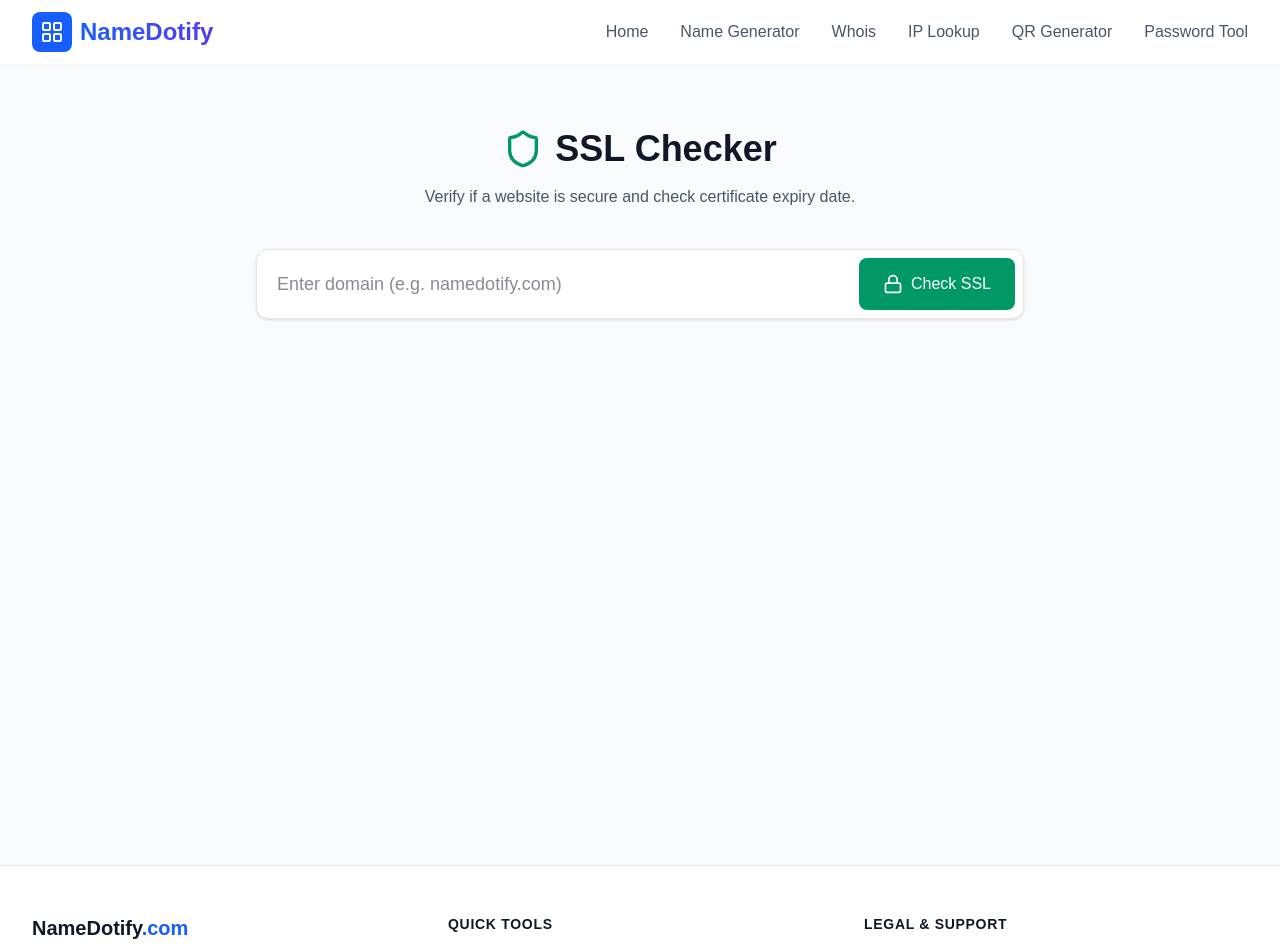
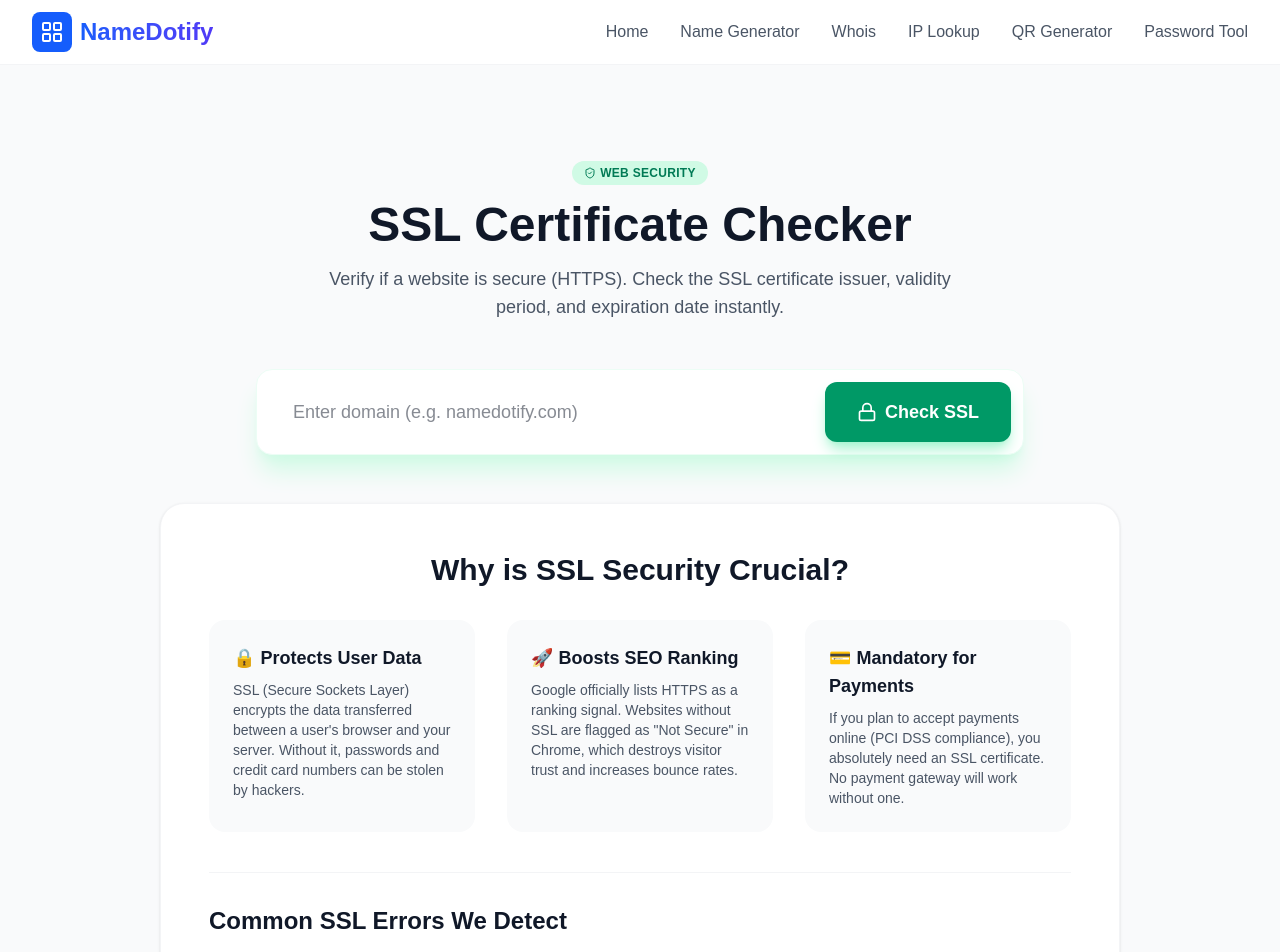
Before and after one commit to ashishjacob786/namedotify, a Next.js app: page /ssl in a window 1280 px wide. Shown: the top 952 px of the page. Built offline with nearby package versions, Linux system fonts and the light colour scheme.

Commit message:
Updated SSL page with SEO and Padding fix

```diff
--- a/src/app/ssl/page.js
+++ b/src/app/ssl/page.js
@@ -1,13 +1,28 @@
 "use client";
 import React, { useState } from 'react';
 import axios from 'axios';
-import { Shield, Lock, Calendar, CheckCircle, XCircle, Loader2 } from 'lucide-react';
+import { Shield, Lock, Calendar, CheckCircle, XCircle, Loader2, AlertTriangle, Server, ShieldCheck } from 'lucide-react';
 
 export default function SSLPage() {
   const [domain, setDomain] = useState('');
   const [data, setData] = useState(null);
   const [loading, setLoading] = useState(false);
   const [error, setError] = useState('');
+
+  // ✅ Advanced JSON-LD Schema
+  const jsonLd = {
+    '@context': 'https://schema.org',
+    '@type': 'SoftwareApplication',
+    name: 'NameDotify SSL Certificate Checker',
+    applicationCategory: 'SecurityApplication',
+    operatingSystem: 'Web',
+    description: 'Free tool to verify SSL/TLS certificate validity, expiry date, issuer, and chain issues.',
+    offers: {
+      '@type': 'Offer',
+      price: '0',
+      priceCurrency: 'USD'
+    }
+  };
 
   const checkSSL = async () => {
     if (!domain) return;
@@ -16,99 +31,177 @@ export default function SSLPage() {
     setData(null);
 
     try {
+      // NOTE: Ensure /api/ssl is implemented on backend
       const response = await axios.get(`/api/ssl?domain=${domain}`);
-      if (response.data.valid === false) {
+
+      // Handle API structure flexibility
+      if (response.data.valid === false || response.data.error) {
           setError(response.data.error || 'SSL Certificate not found or invalid.');
+          // Still set data if partial info is available
+          if(response.data.issuer) setData(response.data);
       } else {
           setData(response.data);
       }
     } catch (err) {
-      setError('Could not connect to the server.');
+      setError('Could not connect to the server. Check domain name.');
     } finally {
       setLoading(false);
     }
   };
 
   return (
-    <div className="min-h-screen bg-gray-50 text-gray-900 font-sans p-6">
-      <div className="max-w-3xl mx-auto">
+    // ✅ FIX: Used 'pt-24' to prevent black strip issue
+    <div className="min-h-screen bg-gray-50 text-gray-900 font-sans pb-20 pt-24">
+
+      {/* Schema Injection */}
+      <script type="application/ld+json" dangerouslySetInnerHTML={{ __html: JSON.stringify(jsonLd) }} />
+
+      <div className="max-w-5xl mx-auto px-4 sm:px-6 lg:px-8">
 
         {/* Header */}
-        <div className="text-center mb-10 mt-10">
-            <h1 className="text-4xl font-bold mb-4 flex items-center justify-center gap-3">
-                <Shield className="text-emerald-600 w-10 h-10" /> SSL Checker
+        <div className="text-center mb-12">
+            <div className="inline-flex items-center px-3 py-1 rounded-full bg-emerald-100 text-emerald-700 text-xs font-bold uppercase tracking-wide mb-4">
+                <ShieldCheck size={12} className="mr-1" /> Web Security
+            </div>
+            <h1 className="text-4xl md:text-5xl font-extrabold mb-4 text-gray-900">
+                SSL Certificate Checker
             </h1>
-            <p className="text-gray-600">Verify if a website is secure and check certificate expiry date.</p>
+            <p className="text-gray-600 text-lg max-w-2xl mx-auto">
+                Verify if a website is secure (HTTPS). Check the SSL certificate issuer,
+                validity period, and expiration date instantly.
+            </p>
         </div>
 
         {/* Input Box */}
-        <div className="bg-white p-2 rounded-xl shadow-sm border border-gray-200 flex gap-2 mb-8">
+        <div className="max-w-3xl mx-auto bg-white p-3 rounded-2xl shadow-xl shadow-emerald-100 border border-emerald-50 flex flex-col sm:flex-row gap-3 mb-12 relative z-10">
+            <div className="flex-1 relative">
                 <input
                     type="text"
                     placeholder="Enter domain (e.g. namedotify.com)"
-                className="flex-1 p-3 outline-none text-lg"
+                    className="w-full h-full p-4 pl-6 outline-none text-lg rounded-xl bg-transparent"
                     value={domain}
                     onChange={(e) => setDomain(e.target.value)}
                     onKeyDown={(e) => e.key === 'Enter' && checkSSL()}
                 />
+            </div>
             <button
                 onClick={checkSSL}
                 disabled={loading}
-                className="bg-emerald-600 text-white px-6 py-3 rounded-lg font-medium hover:bg-emerald-700 transition flex items-center gap-2"
+                className="bg-emerald-600 text-white px-8 py-4 rounded-xl font-bold hover:bg-emerald-700 transition flex items-center justify-center gap-2 text-lg disabled:opacity-70 shadow-lg shadow-emerald-200"
             >
                 {loading ? <Loader2 className="animate-spin" /> : <Lock size={20} />}
                 Check SSL
             </button>
         </div>
 
-        {/* Result Card */}
+        {/* Error State */}
         {error && (
-            <div className="p-4 bg-red-50 text-red-700 rounded-lg border border-red-200 flex items-center gap-2">
-                <XCircle size={20} /> {error}
+            <div className="max-w-3xl mx-auto bg-red-50 text-red-700 p-4 rounded-xl border border-red-100 flex items-center gap-3 mb-8 animate-in fade-in">
+                <AlertTriangle size={20} /> {error}
             </div>
         )}
 
+        {/* Result Card */}
         {data && (
-            <div className="bg-white rounded-xl shadow-lg border border-gray-100 overflow-hidden animate-in zoom-in duration-300">
+            <div className="max-w-3xl mx-auto bg-white rounded-2xl shadow-lg border border-gray-100 overflow-hidden animate-in zoom-in duration-300 mb-20">
+
                 {/* Status Header */}
-                <div className={`p-6 text-center ${data.secure ? 'bg-emerald-50 text-emerald-800' : 'bg-red-50 text-red-800'}`}>
-                    <div className="inline-flex items-center justify-center p-3 bg-white rounded-full shadow-sm mb-3">
-                        {data.secure ? <CheckCircle className="w-8 h-8 text-emerald-500" /> : <XCircle className="w-8 h-8 text-red-500" />}
+                <div className={`p-8 text-center border-b ${data.valid !== false ? 'bg-emerald-50 border-emerald-100' : 'bg-red-50 border-red-100'}`}>
+                    <div className={`inline-flex items-center justify-center p-4 rounded-full shadow-sm mb-4 bg-white`}>
+                        {data.valid !== false ? <CheckCircle className="w-10 h-10 text-emerald-500" /> : <XCircle className="w-10 h-10 text-red-500" />}
                     </div>
-                    <h2 className="text-2xl font-bold">{data.secure ? 'Website is Secure' : 'Website is Not Secure'}</h2>
-                    <p className="opacity-80">{domain}</p>
+                    <h2 className={`text-3xl font-bold ${data.valid !== false ? 'text-emerald-800' : 'text-red-800'}`}>
+                        {data.valid !== false ? 'Website is Secure' : 'Website is Not Secure'}
+                    </h2>
+                    <p className="text-gray-500 mt-2 font-mono">{domain}</p>
                 </div>
 
                 {/* Details Grid */}
-                <div className="p-8 grid grid-cols-1 md:grid-cols-2 gap-8">
-                    <div className="space-y-1">
-                        <span className="text-xs font-bold text-gray-400 uppercase tracking-wider">Issued By</span>
-                        <p className="text-lg font-medium text-gray-800">{data.issuer}</p>
+                <div className="p-8 grid grid-cols-1 md:grid-cols-2 gap-10">
+
+                    {/* Issuer Info */}
+                    <div className="flex items-start gap-4">
+                        <div className="p-3 bg-gray-50 rounded-xl">
+                            <Shield className="w-6 h-6 text-blue-600" />
+                        </div>
+                        <div>
+                            <span className="text-xs font-bold text-gray-400 uppercase tracking-wider block mb-1">Issued By</span>
+                            <p className="text-lg font-bold text-gray-800 leading-tight">{data.issuer || 'Unknown Authority'}</p>
+                        </div>
                     </div>
 
-                    <div className="space-y-1">
-                        <span className="text-xs font-bold text-gray-400 uppercase tracking-wider">Days Remaining</span>
-                        <p className={`text-3xl font-bold ${data.daysRemaining < 30 ? 'text-red-500' : 'text-emerald-500'}`}>
-                            {data.daysRemaining} Days
+                    {/* Days Remaining */}
+                    <div className="flex items-start gap-4">
+                         <div className={`p-3 rounded-xl ${data.daysRemaining < 30 ? 'bg-red-50' : 'bg-emerald-50'}`}>
+                            <Calendar className={`w-6 h-6 ${data.daysRemaining < 30 ? 'text-red-600' : 'text-emerald-600'}`} />
+                        </div>
+                        <div>
+                            <span className="text-xs font-bold text-gray-400 uppercase tracking-wider block mb-1">Validity Status</span>
+                            <p className={`text-2xl font-bold ${data.daysRemaining < 30 ? 'text-red-500' : 'text-emerald-600'}`}>
+                                {data.daysRemaining} Days Left
                             </p>
                         </div>
-
-                    <div className="space-y-1">
-                        <span className="text-xs font-bold text-gray-400 uppercase tracking-wider flex items-center gap-1">
-                           <Calendar size={12}/> Valid From
-                        </span>
-                        <p className="text-gray-600 text-sm">{new Date(data.validFrom).toDateString()}</p>
                     </div>
 
-                    <div className="space-y-1">
-                        <span className="text-xs font-bold text-gray-400 uppercase tracking-wider flex items-center gap-1">
-                           <Calendar size={12}/> Expires On
+                    {/* Valid From */}
+                    <div className="border-t border-gray-100 pt-6">
+                        <span className="text-xs font-bold text-gray-400 uppercase tracking-wider flex items-center gap-1 mb-1">
+                           <CheckCircle size={12}/> Issued On
                         </span>
-                        <p className="text-gray-600 text-sm">{new Date(data.validTo).toDateString()}</p>
+                        <p className="text-gray-700 font-medium">{data.validFrom ? new Date(data.validFrom).toDateString() : 'N/A'}</p>
+                    </div>
+
+                    {/* Valid To */}
+                    <div className="border-t border-gray-100 pt-6">
+                        <span className="text-xs font-bold text-gray-400 uppercase tracking-wider flex items-center gap-1 mb-1">
+                           <AlertTriangle size={12}/> Expires On
+                        </span>
+                        <p className="text-gray-700 font-medium">{data.validTo ? new Date(data.validTo).toDateString() : 'N/A'}</p>
                     </div>
                 </div>
             </div>
         )}
+
+        {/* ✅ Human Written SEO Content */}
+        <section className="bg-white rounded-3xl p-8 md:p-12 shadow-sm border border-gray-100 prose prose-emerald max-w-none">
+            <h2 className="text-3xl font-bold text-gray-900 mb-8 text-center">Why is SSL Security Crucial?</h2>
+
+            <div className="grid grid-cols-1 md:grid-cols-3 gap-8 not-prose">
+                <div className="bg-gray-50 p-6 rounded-2xl">
+                    <h3 className="font-bold text-gray-900 text-lg mb-2">🔒 Protects User Data</h3>
+                    <p className="text-gray-600 text-sm">
+                        SSL (Secure Sockets Layer) encrypts the data transferred between a user's browser and your server.
+                        Without it, passwords and credit card numbers can be stolen by hackers.
+                    </p>
+                </div>
+
+                <div className="bg-gray-50 p-6 rounded-2xl">
+                    <h3 className="font-bold text-gray-900 text-lg mb-2">🚀 Boosts SEO Ranking</h3>
+                    <p className="text-gray-600 text-sm">
+                        Google officially lists HTTPS as a ranking signal. Websites without SSL are flagged as "Not Secure" in Chrome,
+                        which destroys visitor trust and increases bounce rates.
+                    </p>
+                </div>
+
+                <div className="bg-gray-50 p-6 rounded-2xl">
+                    <h3 className="font-bold text-gray-900 text-lg mb-2">💳 Mandatory for Payments</h3>
+                    <p className="text-gray-600 text-sm">
+                        If you plan to accept payments online (PCI DSS compliance), you absolutely need an SSL certificate.
+                        No payment gateway will work without one.
+                    </p>
+                </div>
+            </div>
+
+            <div className="mt-10 border-t border-gray-100 pt-8">
+                <h3 className="text-2xl font-bold text-gray-900 mb-4">Common SSL Errors We Detect</h3>
+                <ul className="list-disc pl-5 text-gray-600 space-y-2">
+                    <li><strong>Expired Certificate:</strong> The most common error. Certificates are usually valid for 90 days (Let's Encrypt) or 1 year.</li>
+                    <li><strong>Name Mismatch:</strong> The certificate is issued for <code>www.example.com</code> but you are visiting <code>example.com</code>.</li>
+                    <li><strong>Untrusted Authority:</strong> The certificate is self-signed and not verified by a trusted CA like DigiCert or Cloudflare.</li>
+                </ul>
+            </div>
+        </section>
+
       </div>
     </div>
   );
```
Lines whose indentation alone changed are shown as unchanged.
